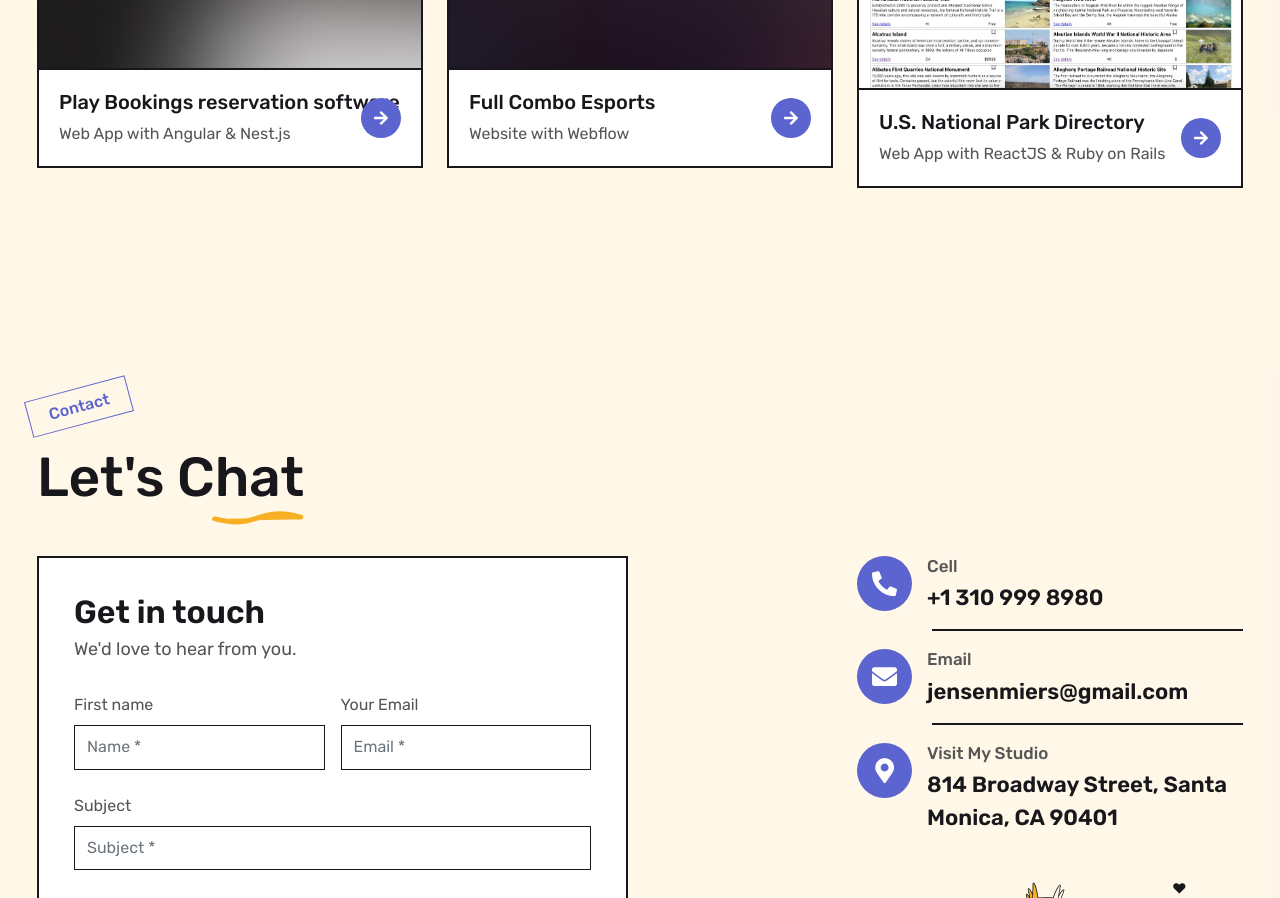
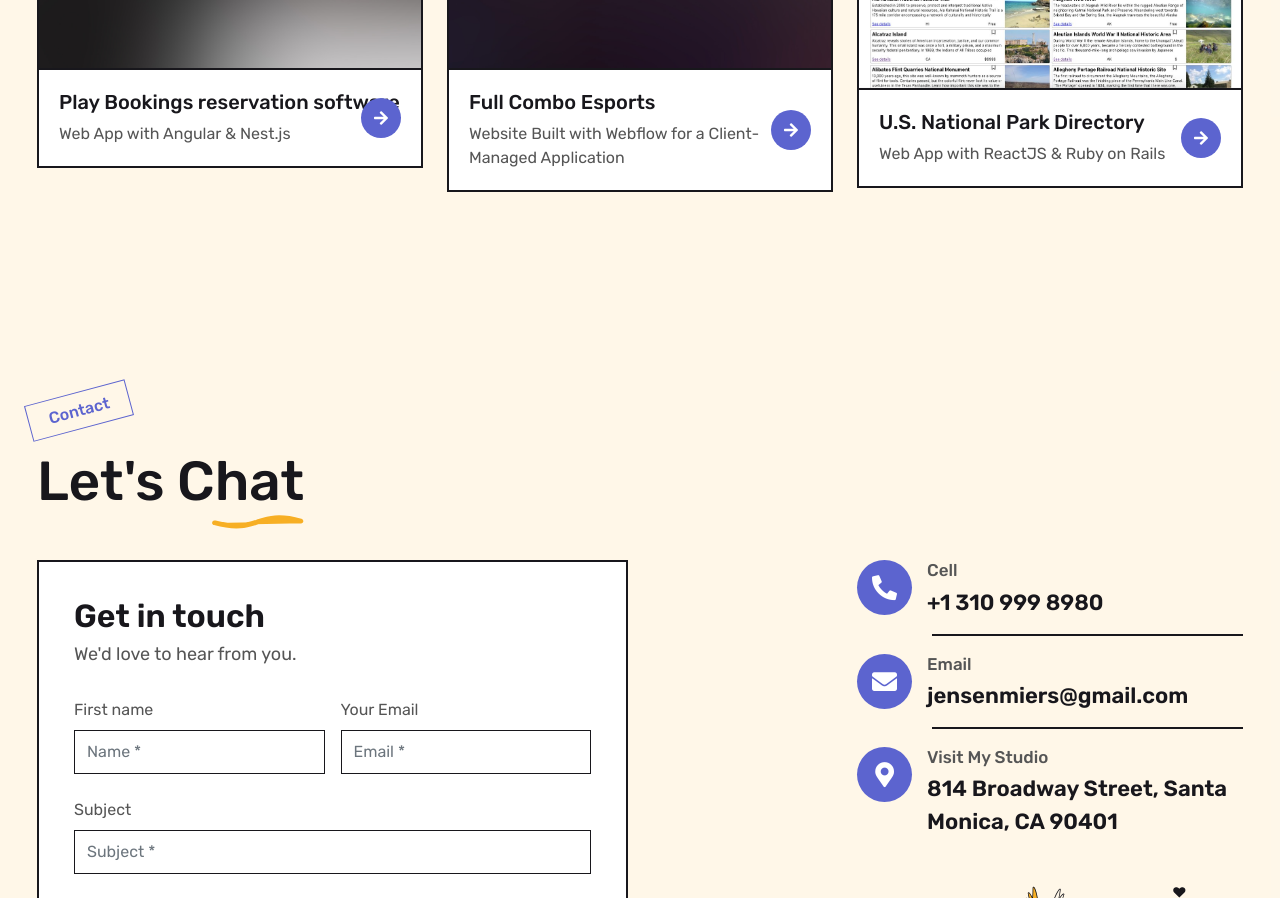
Before and after one commit to jensenmiers/itsJensenPortfolio, a Next.js app in the folder boston/: page / in a window 1280 px wide. Shown: the part 3440-4338 px from the top of the page. Built offline with nearby package versions, Linux system fonts and the light colour scheme.

Commit message:
different portfolio name

```diff
--- a/boston/src/components/Portfolio.js
+++ b/boston/src/components/Portfolio.js
@@ -10,7 +10,7 @@ const portfolioData = [
   {
     id: 2,
     title: "Full Combo Esports",
-    subtitle: "Website with Webflow",
+    subtitle: "Website Built with Webflow for a Client-Managed Application",
     image: "assets/img/project-2.jpg",
   },
   {
```
